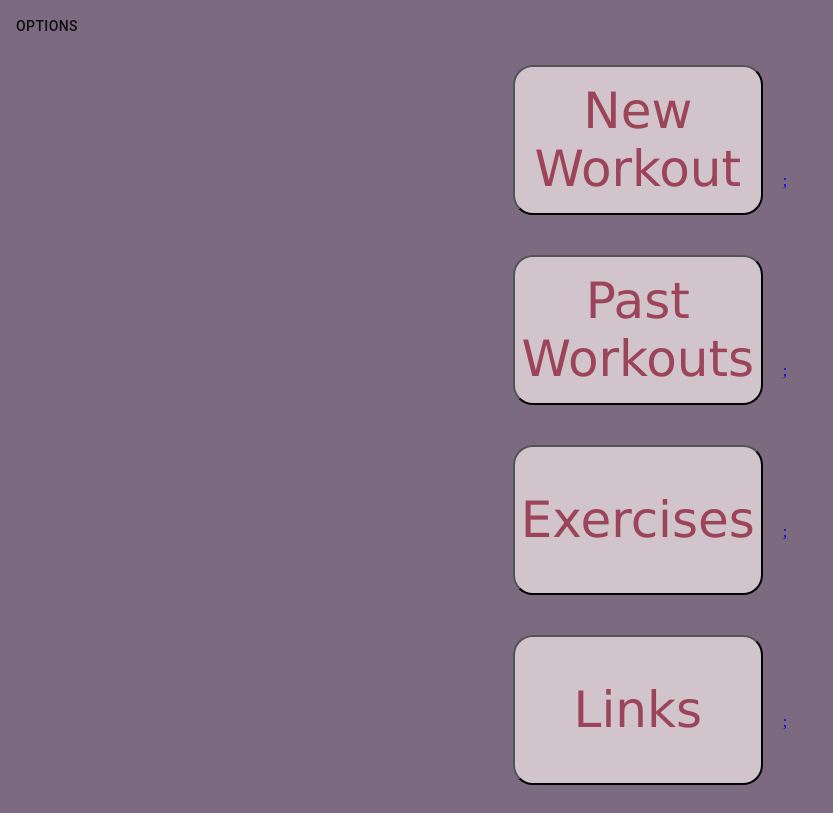
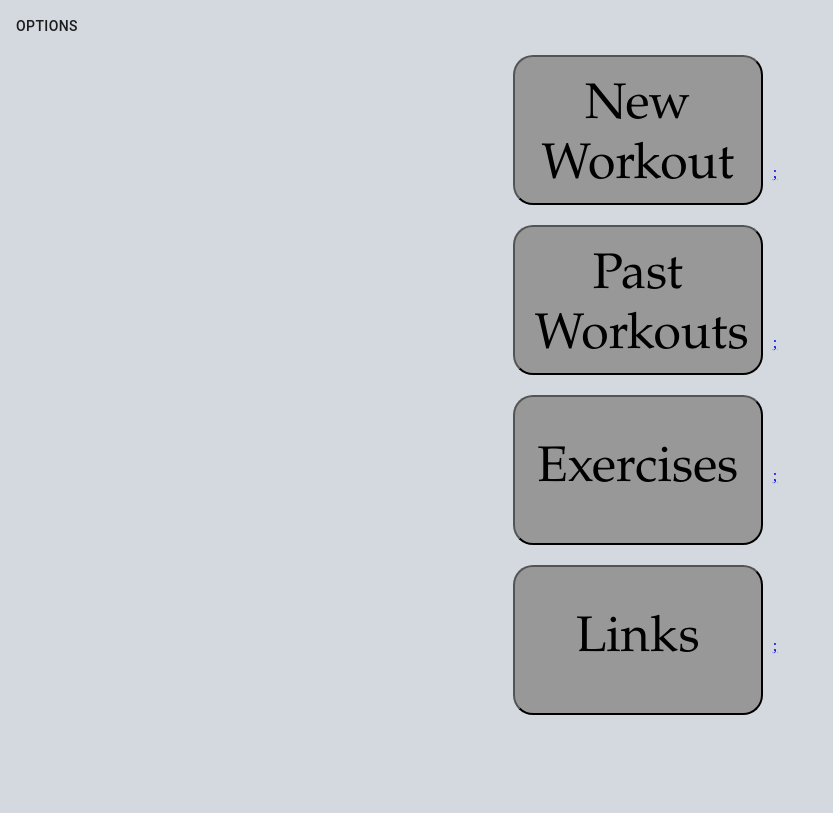
Before and after one commit to emilysaffron/musclegen, a React (Create React App) app: page /musclegen in a window 1280 px wide. Shown: the whole page, without its empty margins (0-833 px from the left). Built offline with nearby package versions, Linux system fonts and the light colour scheme.

Commit message:
formatting

```diff
--- a/public/index.html
+++ b/public/index.html
@@ -26,7 +26,7 @@
     -->
     <title>Muscle Gen</title>
   </head>
-  <body style="background-color:#7c6a80" >
+  <body style="background-color:#D3D9DF" >
     <noscript>You need to enable JavaScript to run this app.</noscript>
     <div id="root">
     <!--
--- a/src/App.js
+++ b/src/App.js
@@ -1,5 +1,6 @@
 import DropDownNav from "./Components/DropdownNav";
 import createRoutes from "./Helpers/FetchRoutes";
+
 function App() {
   const routes = createRoutes();
   return (
--- a/src/Components/Buttons.js
+++ b/src/Components/Buttons.js
@@ -2,13 +2,14 @@ import styled from "@emotion/styled";
 import { Link } from "@reach/router";
 const StyledButton = styled.button`
   border-radius: 20px;
-  background: #d1c5cb;
+  background: #989898;
   width: 250px;
   height: 150px;
-  margin: 20px;
+  padding: 20px;
+  margin: 10px;
   font-size: 50px;
-  font-family: verdana;
-  color: #9c4459;
+  font-family: Palatino, URW Palladio L, serif;
+  color: black;
   &:hover {
     cursor: pointer;
   }
```
Also changed, not shown: 1 other file (tests, documents, lock files or other folders).
